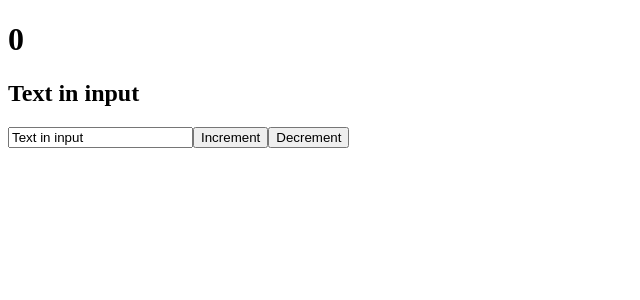
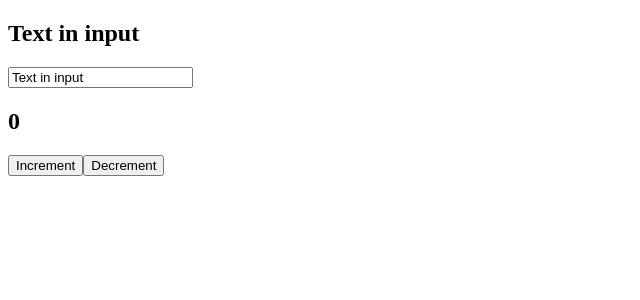
Before and after one commit to ViolettaFilimonova/React, a React (Create React App) app: page / in a window 1280 px wide. Shown: the top 300 px of the page, without its empty margins (0-640 px from the left). Built offline with nearby package versions, Linux system fonts and the light colour scheme.

Commit message:
create component

```diff
--- a/src/App.js
+++ b/src/App.js
@@ -1,26 +1,20 @@
 import React from "react";
 import {useState} from "react";
+import Counter from "./components/Counter";
 
 function App() {
     const [likes, setLikes] = useState(0)
     const [value, setValue] = useState('Text in input')
-    function increment(){
-        setLikes(likes + 1)
-    }
-    function decrement(){
-        setLikes(likes - 1)
-    }
   return (
     <div className="App">
-        <h1>{likes}</h1>
+
         <h2>{value}</h2>
         <input
             type="text"
             value={value}
             onChange={event => setValue(event.target.value)}
         />
-      <button onClick= {increment}>Increment</button>
-      <button onClick={decrement}>Decrement</button>
+        <Counter/>
     </div>
   );
 }
--- /dev/null
+++ b/src/components/Counter.jsx
@@ -0,0 +1,20 @@
+import React, {useState} from 'react';
+
+const Counter = () => {
+    const [count, setCount] = useState(0)
+    function increment(){
+        setCount(count + 1)
+    }
+    function decrement(){
+        setCount(count - 1)
+    }
+    return (
+        <div>
+            <h2>{count}</h2>
+            <button onClick= {increment}>Increment</button>
+            <button onClick={decrement}>Decrement</button>
+        </div>
+    )
+};
+
+export default Counter;
```
